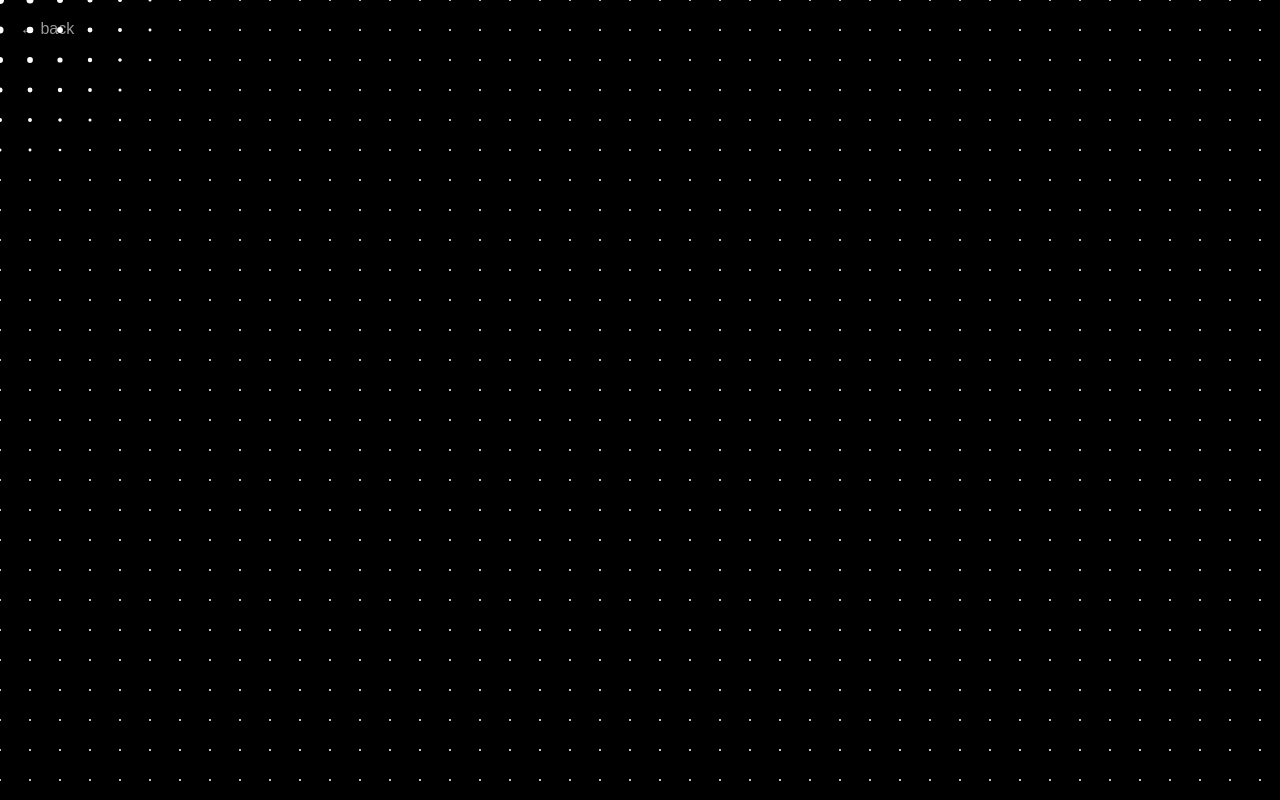
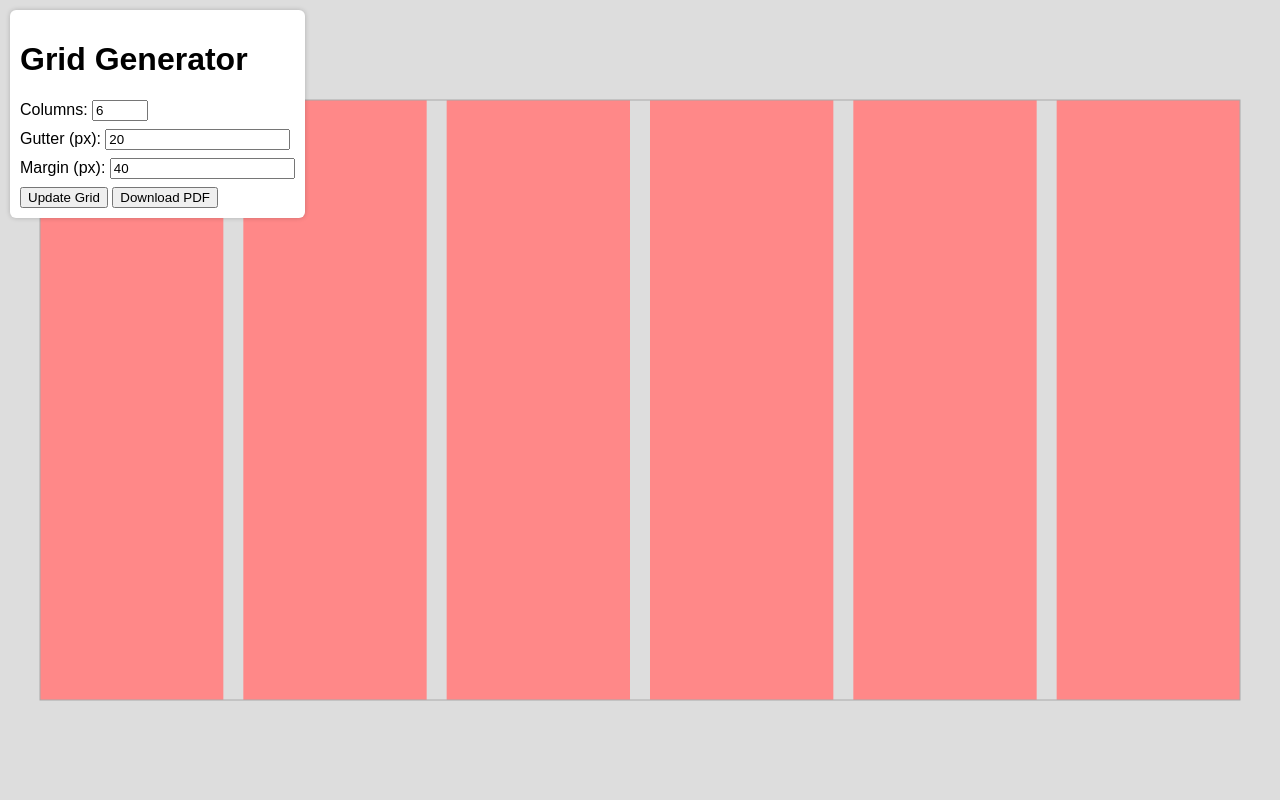
Before and after one commit to Zucker175/grids, a plain HTML site: page index.html in a window 1280 px wide. Drawn offline with Linux system fonts and the light colour scheme.

Commit message:
Add files via upload

```diff
--- a/index.html
+++ b/index.html
@@ -2,13 +2,20 @@
 <html lang="en">
 <head>
   <meta charset="UTF-8" />
-  <meta name="viewport" content="width=device-width, initial-scale=1.0"/>
-  <title>Grids</title>
+  <meta name="viewport" content="width=device-width, initial-scale=1.0" />
+  <title>Grid Generator</title>
   <link rel="stylesheet" href="style.css" />
 </head>
 <body>
+  <div class="panel">
+    <h1>Grid Generator</h1>
+    <label>Columns: <input type="number" id="columns" value="6" min="1" max="20" /></label>
+    <label>Gutter (px): <input type="number" id="gutter" value="20" min="0" /></label>
+    <label>Margin (px): <input type="number" id="margin" value="40" min="0" /></label>
+    <button onclick="drawGrid()">Update Grid</button>
+    <button onclick="downloadPDF()">Download PDF</button>
+  </div>
   <canvas id="gridCanvas"></canvas>
-  <a href="/" class="back-link">← back</a>
   <script src="script.js"></script>
 </body>
 </html>
--- a/script.js
+++ b/script.js
@@ -1,46 +1,39 @@
 const canvas = document.getElementById("gridCanvas");
 const ctx = canvas.getContext("2d");
 
-let width, height;
-let mouse = { x: 0, y: 0 };
-
-function resize() {
-  width = window.innerWidth;
-  height = window.innerHeight;
-  canvas.width = width;
-  canvas.height = height;
+function resizeCanvas() {
+  canvas.width = window.innerWidth;
+  canvas.height = window.innerHeight;
 }
 
-window.addEventListener("resize", resize);
-window.addEventListener("mousemove", e => {
-  mouse.x = e.clientX;
-  mouse.y = e.clientY;
+window.addEventListener("resize", () => {
+  resizeCanvas();
+  drawGrid();
 });
 
-resize();
+function drawGrid() {
+  resizeCanvas();
+  const columns = parseInt(document.getElementById("columns").value, 10);
+  const gutter = parseInt(document.getElementById("gutter").value, 10);
+  const margin = parseInt(document.getElementById("margin").value, 10);
 
-function draw() {
-  ctx.clearRect(0, 0, width, height);
-  const spacing = 30;
+  const width = canvas.width - margin * 2;
+  const colWidth = (width - gutter * (columns - 1)) / columns;
 
-  for (let x = 0; x < width; x += spacing) {
-    for (let y = 0; y < height; y += spacing) {
-      const dx = x - mouse.x;
-      const dy = y - mouse.y;
-      const dist = Math.sqrt(dx * dx + dy * dy);
-      const maxDist = 180;
-      const scale = Math.max(0, 1 - dist / maxDist);
+  ctx.clearRect(0, 0, canvas.width, canvas.height);
 
-      const size = 2 + scale * 6;
-
-      ctx.beginPath();
-      ctx.arc(x, y, size / 2, 0, Math.PI * 2);
-      ctx.fillStyle = "white";
-      ctx.fill();
-    }
+  for (let i = 0; i < columns; i++) {
+    const x = margin + i * (colWidth + gutter);
+    ctx.fillStyle = "#f88";
+    ctx.fillRect(x, 100, colWidth, canvas.height - 200);
   }
 
-  requestAnimationFrame(draw);
+  ctx.strokeStyle = "#aaa";
+  ctx.strokeRect(margin, 100, width, canvas.height - 200);
 }
 
-draw();
+function downloadPDF() {
+  alert("PDF export not implemented in this demo.");
+}
+
+drawGrid();
--- a/style.css
+++ b/style.css
@@ -1,28 +1,29 @@
-html, body {
+body, html {
   margin: 0;
   padding: 0;
-  background: #000;
-  overflow: hidden;
   height: 100%;
-  cursor: none;
+  font-family: sans-serif;
+  background: #ddd;
+}
+
+.panel {
+  position: absolute;
+  top: 10px;
+  left: 10px;
+  background: #fff;
+  padding: 10px;
+  border-radius: 6px;
+  box-shadow: 0 0 5px rgba(0,0,0,0.2);
+  z-index: 10;
+}
+
+label {
+  display: block;
+  margin-bottom: 8px;
 }
 
 canvas {
+  width: 100vw;
+  height: 100vh;
   display: block;
 }
-
-.back-link {
-  position: fixed;
-  top: 20px;
-  left: 20px;
-  color: white;
-  text-decoration: none;
-  font-family: sans-serif;
-  font-size: 16px;
-  opacity: 0.6;
-  transition: opacity 0.3s;
-}
-
-.back-link:hover {
-  opacity: 1;
-}
```
